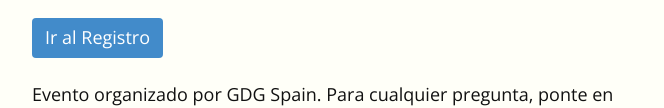
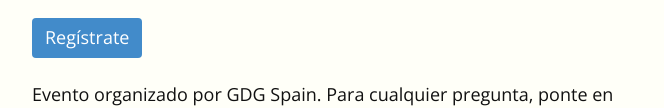
Before and after one commit to icoloma/gcp-spanish, a plain HTML site: page index.html in a window 1280 px wide. Shown: the part 2338-2446 px from the top of the page, without its empty margins (128-792 px from the left). Drawn offline with nearby package versions, Linux system fonts and the light colour scheme; no server answers.

Commit message:
Update index.html

```diff
--- a/index.html
+++ b/index.html
@@ -49,7 +49,7 @@
         Vente a discutir sobre lo que hacemos, y trae tus propias experiencias para hacer un coffee break a medida.
       </p>
       <p>
-        <a href="https://www.koliseo.com/gdgcaceres/google-cloud-platform-en-espanol" class="btn">Ir al Registro</a>
+        <a href="http://www.meetup.com/es-ES/GDGMadrid/events/230631531/?eventId=230631531" class="btn">Regístrate</a>
       </p>
       <p>
         Evento organizado por GDG Spain. Para cualquier pregunta, ponte en contacto con <a href="https://twitter.com/gdg_es">@gdg_es</a>.
```
